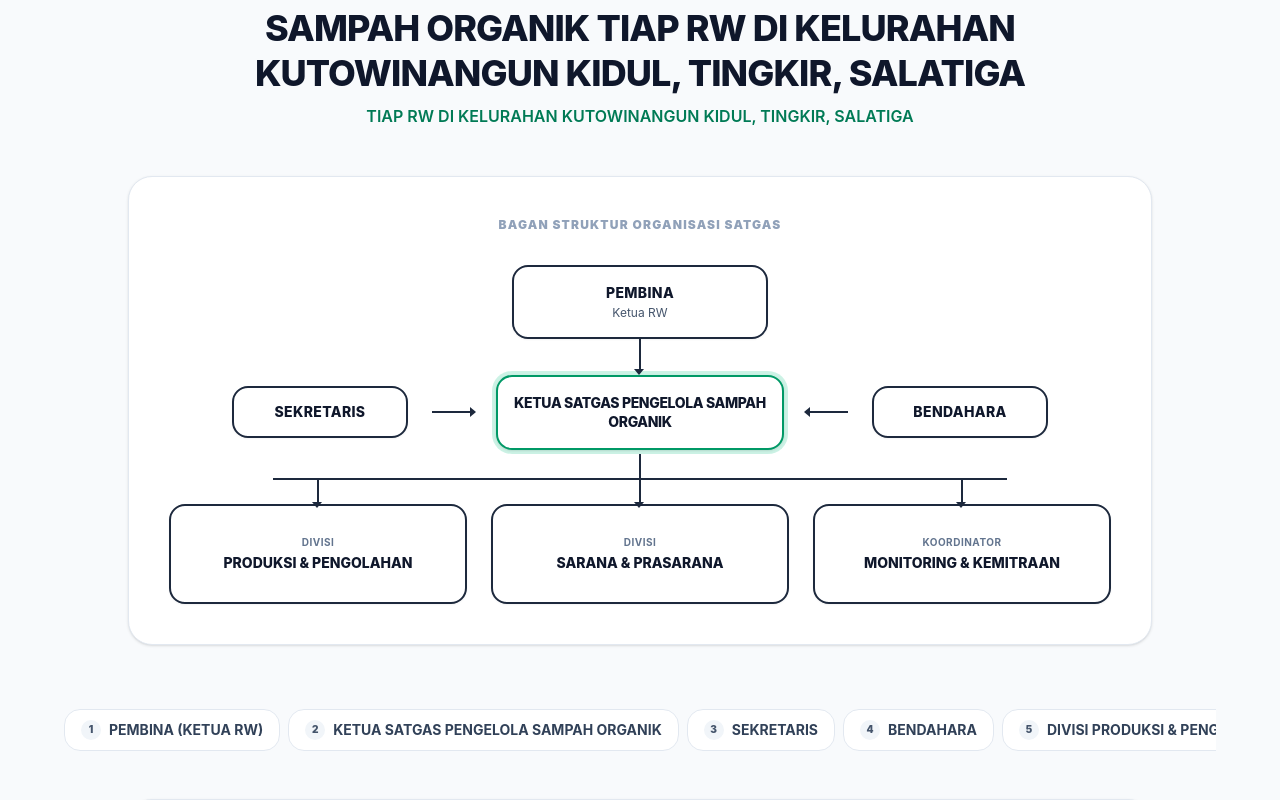
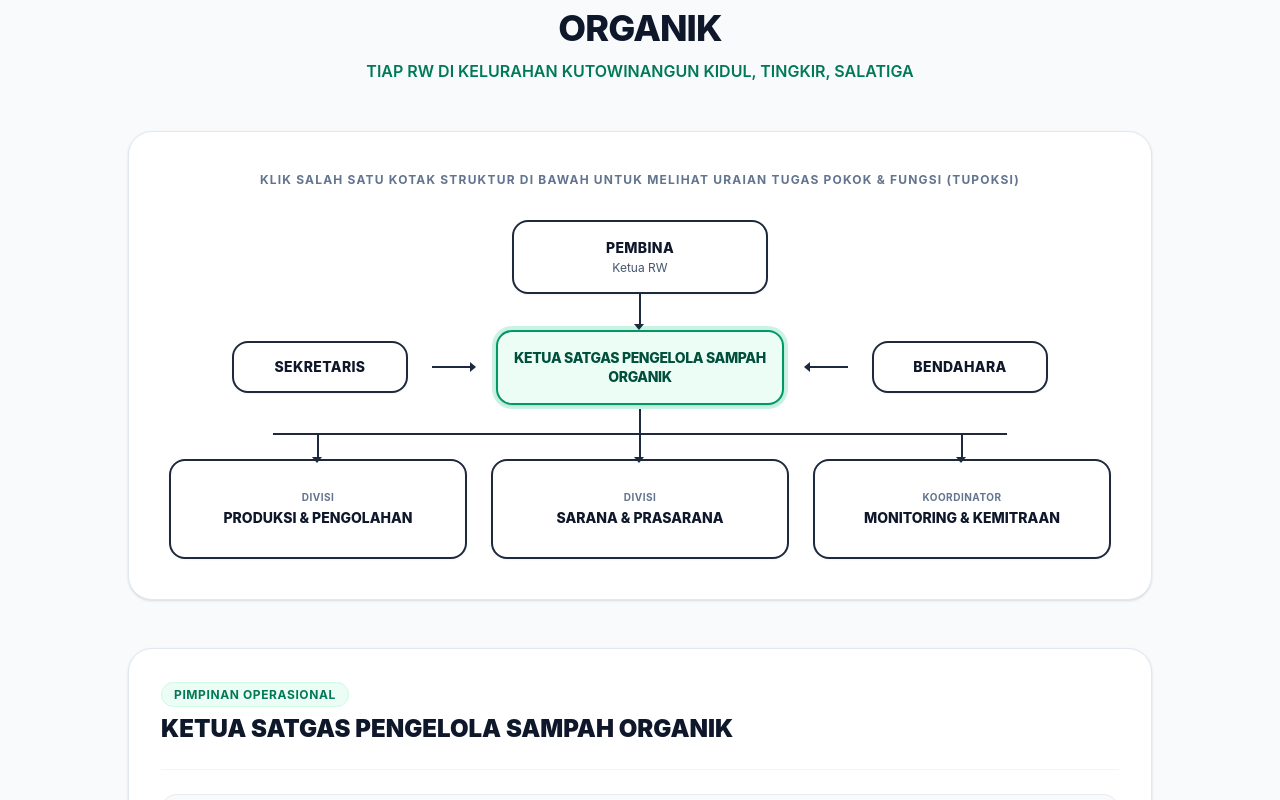
Before and after one commit to Irfansyah-hanif/EcoZyme.id, a React (Vite) app: page / in a window 1280 px wide. Shown: the part 7040-7840 px from the top of the page. Built offline with nearby package versions, Linux system fonts and the light colour scheme.

Commit message:
fix(tupoksi): match satgasData string IDs and unify chart click interaction

```diff
--- a/src/components/Tupoksi.jsx
+++ b/src/components/Tupoksi.jsx
@@ -7,13 +7,7 @@ import {
   FileText,
   Target,
   Award,
-  Layers,
-  Shield,
-  User,
-  Wrench,
-  Recycle,
-  FileSpreadsheet,
-  Wallet
+  Layers
 } from 'lucide-react';
 import { satgasHeader, satgasData } from '../data/satgasData';
 
@@ -41,11 +35,11 @@ export default function Tupoksi({ activeTupoksi, setActiveTupoksi }) {
           </p>
         </div>
 
-        {/* 🌳 BAGAN STRUKTUR ORGANISASI VISUAL */}
-        <div className="w-full max-w-5xl mx-auto mb-16 bg-white rounded-3xl p-6 sm:p-10 border border-slate-200 shadow-sm">
-          <h3 className="text-center text-xs font-black text-slate-400 uppercase tracking-widest mb-8">
-            Bagan Struktur Organisasi Satgas
-          </h3>
+        {/* 🌳 BAGAN STRUKTUR ORGANISASI VISUAL (FUNGSI DUAL: BAGAN & TOMBOL PENGUBAH TUPOKSI) */}
+        <div className="w-full max-w-5xl mx-auto mb-12 bg-white rounded-3xl p-6 sm:p-10 border border-slate-200 shadow-sm">
+          <p className="text-center text-xs font-bold text-slate-500 uppercase tracking-widest mb-8">
+            Klik salah satu kotak struktur di bawah untuk melihat Uraian Tugas Pokok & Fungsi (Tupoksi)
+          </p>
 
           <div className="flex flex-col items-center">
 
@@ -54,14 +48,14 @@ export default function Tupoksi({ activeTupoksi, setActiveTupoksi }) {
               <button
                 type="button"
                 onClick={() => setTab('pembina')}
-                className={`w-64 bg-white rounded-2xl border-2 p-4 text-center transition-all hover:scale-102 cursor-pointer shadow-xs ${
+                className={`w-64 rounded-2xl border-2 p-4 text-center transition-all hover:scale-102 cursor-pointer shadow-xs ${
                   currentKey === 'pembina'
-                    ? 'border-emerald-600 ring-4 ring-emerald-500/20 bg-emerald-50/30'
-                    : 'border-slate-800 hover:border-emerald-500'
+                    ? 'border-emerald-600 ring-4 ring-emerald-500/20 bg-emerald-50 text-emerald-900 font-bold'
+                    : 'bg-white border-slate-800 hover:border-emerald-500 text-slate-900'
                 }`}
               >
-                <h4 className="font-extrabold text-slate-900 text-sm tracking-wide">PEMBINA</h4>
-                <p className="text-xs text-slate-600 mt-0.5">Ketua RW</p>
+                <h4 className="font-extrabold text-sm tracking-wide">PEMBINA</h4>
+                <p className="text-xs text-slate-600 mt-0.5 font-normal">Ketua RW</p>
               </button>
 
               {/* Garis Panah Bawah */}
@@ -77,13 +71,13 @@ export default function Tupoksi({ activeTupoksi, setActiveTupoksi }) {
               <button
                 type="button"
                 onClick={() => setTab('sekretaris')}
-                className={`w-36 sm:w-44 bg-white rounded-2xl border-2 p-3.5 text-center transition-all hover:scale-102 cursor-pointer shadow-xs ${
+                className={`w-36 sm:w-44 rounded-2xl border-2 p-3.5 text-center transition-all hover:scale-102 cursor-pointer shadow-xs ${
                   currentKey === 'sekretaris'
-                    ? 'border-emerald-600 ring-4 ring-emerald-500/20 bg-emerald-50/30'
-                    : 'border-slate-800 hover:border-emerald-500'
+                    ? 'border-emerald-600 ring-4 ring-emerald-500/20 bg-emerald-50 text-emerald-900 font-bold'
+                    : 'bg-white border-slate-800 hover:border-emerald-500 text-slate-900'
                 }`}
               >
-                <h4 className="font-extrabold text-slate-900 text-xs sm:text-sm tracking-wide">SEKRETARIS</h4>
+                <h4 className="font-extrabold text-xs sm:text-sm tracking-wide">SEKRETARIS</h4>
               </button>
 
               {/* Garis Panah Kiri ke Ketua */}
@@ -95,13 +89,13 @@ export default function Tupoksi({ activeTupoksi, setActiveTupoksi }) {
               <button
                 type="button"
                 onClick={() => setTab('ketua')}
-                className={`w-64 sm:w-72 bg-white rounded-2xl border-2 p-4 text-center transition-all hover:scale-102 cursor-pointer shadow-sm ${
+                className={`w-64 sm:w-72 rounded-2xl border-2 p-4 text-center transition-all hover:scale-102 cursor-pointer shadow-sm ${
                   currentKey === 'ketua'
-                    ? 'border-emerald-600 ring-4 ring-emerald-500/20 bg-emerald-50/30'
-                    : 'border-slate-800 hover:border-emerald-500'
+                    ? 'border-emerald-600 ring-4 ring-emerald-500/20 bg-emerald-50 text-emerald-900 font-bold'
+                    : 'bg-white border-slate-800 hover:border-emerald-500 text-slate-900'
                 }`}
               >
-                <h4 className="font-extrabold text-slate-900 text-xs sm:text-sm tracking-tight leading-snug">
+                <h4 className="font-extrabold text-xs sm:text-sm tracking-tight leading-snug">
                   KETUA SATGAS PENGELOLA SAMPAH ORGANIK
                 </h4>
               </button>
@@ -115,13 +109,13 @@ export default function Tupoksi({ activeTupoksi, setActiveTupoksi }) {
               <button
                 type="button"
                 onClick={() => setTab('bendahara')}
-                className={`w-36 sm:w-44 bg-white rounded-2xl border-2 p-3.5 text-center transition-all hover:scale-102 cursor-pointer shadow-xs ${
+                className={`w-36 sm:w-44 rounded-2xl border-2 p-3.5 text-center transition-all hover:scale-102 cursor-pointer shadow-xs ${
                   currentKey === 'bendahara'
-                    ? 'border-emerald-600 ring-4 ring-emerald-500/20 bg-emerald-50/30'
-                    : 'border-slate-800 hover:border-emerald-500'
+                    ? 'border-emerald-600 ring-4 ring-emerald-500/20 bg-emerald-50 text-emerald-900 font-bold'
+                    : 'bg-white border-slate-800 hover:border-emerald-500 text-slate-900'
                 }`}
               >
-                <h4 className="font-extrabold text-slate-900 text-xs sm:text-sm tracking-wide">BENDAHARA</h4>
+                <h4 className="font-extrabold text-xs sm:text-sm tracking-wide">BENDAHARA</h4>
               </button>
 
             </div>
@@ -143,14 +137,14 @@ export default function Tupoksi({ activeTupoksi, setActiveTupoksi }) {
                 <button
                   type="button"
                   onClick={() => setTab('produksi')}
-                  className={`w-full bg-white rounded-2xl border-2 p-3 sm:p-4 text-center transition-all hover:scale-102 cursor-pointer min-h-[100px] flex flex-col justify-center items-center shadow-xs ${
+                  className={`w-full rounded-2xl border-2 p-3 sm:p-4 text-center transition-all hover:scale-102 cursor-pointer min-h-[100px] flex flex-col justify-center items-center shadow-xs ${
                     currentKey === 'produksi'
-                      ? 'border-emerald-600 ring-4 ring-emerald-500/20 bg-emerald-50/30'
-                      : 'border-slate-800 hover:border-emerald-500'
+                      ? 'border-emerald-600 ring-4 ring-emerald-500/20 bg-emerald-50 text-emerald-900 font-bold'
+                      : 'bg-white border-slate-800 hover:border-emerald-500 text-slate-900'
                   }`}
                 >
-                  <span className="text-[10px] font-bold text-slate-500 uppercase tracking-wider mb-1">DIVISI</span>
-                  <h4 className="font-extrabold text-slate-900 text-xs sm:text-sm leading-tight">
+                  <span className="text-[10px] font-bold uppercase tracking-wider mb-1 text-slate-500">DIVISI</span>
+                  <h4 className="font-extrabold text-xs sm:text-sm leading-tight">
                     PRODUKSI & PENGOLAHAN
                   </h4>
                 </button>
@@ -164,14 +158,14 @@ export default function Tupoksi({ activeTupoksi, setActiveTupoksi }) {
                 <button
                   type="button"
                   onClick={() => setTab('sarpras')}
-                  className={`w-full bg-white rounded-2xl border-2 p-3 sm:p-4 text-center transition-all hover:scale-102 cursor-pointer min-h-[100px] flex flex-col justify-center items-center shadow-xs ${
+                  className={`w-full rounded-2xl border-2 p-3 sm:p-4 text-center transition-all hover:scale-102 cursor-pointer min-h-[100px] flex flex-col justify-center items-center shadow-xs ${
                     currentKey === 'sarpras'
-                      ? 'border-emerald-600 ring-4 ring-emerald-500/20 bg-emerald-50/30'
-                      : 'border-slate-800 hover:border-emerald-500'
+                      ? 'border-emerald-600 ring-4 ring-emerald-500/20 bg-emerald-50 text-emerald-900 font-bold'
+                      : 'bg-white border-slate-800 hover:border-emerald-500 text-slate-900'
                   }`}
                 >
-                  <span className="text-[10px] font-bold text-slate-500 uppercase tracking-wider mb-1">DIVISI</span>
-                  <h4 className="font-extrabold text-slate-900 text-xs sm:text-sm leading-tight">
+                  <span className="text-[10px] font-bold uppercase tracking-wider mb-1 text-slate-500">DIVISI</span>
+                  <h4 className="font-extrabold text-xs sm:text-sm leading-tight">
                     SARANA & PRASARANA
                   </h4>
                 </button>
@@ -185,14 +179,14 @@ export default function Tupoksi({ activeTupoksi, setActiveTupoksi }) {
                 <button
                   type="button"
                   onClick={() => setTab('monev')}
-                  className={`w-full bg-white rounded-2xl border-2 p-3 sm:p-4 text-center transition-all hover:scale-102 cursor-pointer min-h-[100px] flex flex-col justify-center items-center shadow-xs ${
+                  className={`w-full rounded-2xl border-2 p-3 sm:p-4 text-center transition-all hover:scale-102 cursor-pointer min-h-[100px] flex flex-col justify-center items-center shadow-xs ${
                     currentKey === 'monev'
-                      ? 'border-emerald-600 ring-4 ring-emerald-500/20 bg-emerald-50/30'
-                      : 'border-slate-800 hover:border-emerald-500'
+                      ? 'border-emerald-600 ring-4 ring-emerald-500/20 bg-emerald-50 text-emerald-900 font-bold'
+                      : 'bg-white border-slate-800 hover:border-emerald-500 text-slate-900'
                   }`}
                 >
-                  <span className="text-[10px] font-bold text-slate-500 uppercase tracking-wider mb-1">KOORDINATOR</span>
-                  <h4 className="font-extrabold text-slate-900 text-xs sm:text-sm leading-tight">
+                  <span className="text-[10px] font-bold uppercase tracking-wider mb-1 text-slate-500">KOORDINATOR</span>
+                  <h4 className="font-extrabold text-xs sm:text-sm leading-tight">
                     MONITORING & KEMITRAAN
                   </h4>
                 </button>
@@ -203,29 +197,7 @@ export default function Tupoksi({ activeTupoksi, setActiveTupoksi }) {
           </div>
         </div>
 
-        {/* Tab Tombol Navigasi Cepat (1-7) */}
-        <div className="flex items-center gap-2 overflow-x-auto pb-4 mb-8 no-scrollbar scroll-smooth">
-          {satgasData.map((item, index) => (
-            <button
-              key={item.id}
-              onClick={() => setTab(item.id)}
-              className={`px-4 py-2.5 rounded-2xl font-bold text-xs sm:text-sm whitespace-nowrap transition-all duration-200 cursor-pointer flex items-center gap-2 shrink-0 border ${
-                currentKey === item.id
-                  ? 'bg-emerald-600 border-emerald-600 text-white shadow-md'
-                  : 'bg-white border-slate-200 text-slate-700 hover:bg-slate-100'
-              }`}
-            >
-              <span className={`w-5 h-5 rounded-full text-[10px] flex items-center justify-center font-black ${
-                currentKey === item.id ? 'bg-white text-emerald-700' : 'bg-slate-100 text-slate-600'
-              }`}>
-                {index + 1}
-              </span>
-              <span>{item.title}</span>
-            </button>
-          ))}
-        </div>
-
-        {/* Detail Tupoksi (Poin a - g) */}
+        {/* Panel Detail Tupoksi (Akan otomatis berganti sesuai posisi yang diklik di bagan) */}
         <div className="w-full max-w-5xl mx-auto bg-white rounded-3xl p-6 sm:p-8 border border-slate-200 shadow-sm transition-all duration-300">
 
           <div className="flex flex-col sm:flex-row sm:items-center justify-between gap-4 pb-6 border-b border-slate-100 mb-6">
--- a/src/data/satgasData.js
+++ b/src/data/satgasData.js
@@ -1,5 +1,5 @@
 export const satgasHeader = {
-  title: "USULAN STRUKTUR PENGURUS PENGELOLA SAMPAH ORGANIK TIAP RW DI KELURAHAN KUTOWINANGUN KIDUL, TINGKIR, SALATIGA",
+  title: "STRUKTUR PENGURUS PENGELOLA SAMPAH ORGANIK",
   subtitle: "TIAP RW DI KELURAHAN KUTOWINANGUN KIDUL, TINGKIR, SALATIGA",
   summaryTitle: "URAIAN TUGAS POKOK FUNGSI",
   summaryDesc: "Struktur pengurus pengelola sampah organik di Kelurahan Kutowinangun Kidul"
@@ -7,7 +7,7 @@ export const satgasHeader = {
 
 export const satgasData = [
   {
-    id: 1,
+    id: "pembina",
     title: "PEMBINA (KETUA RW)",
     badge: "Pembina Utama",
     ringkasan: "Memberikan arahan, pembinaan, dan pengawasan terhadap pelaksanaan pengelolaan sampah organik di tingkat RW agar berjalan sesuai tujuan.",
@@ -44,7 +44,7 @@ export const satgasData = [
     ]
   },
   {
-    id: 2,
+    id: "ketua",
     title: "KETUA SATGAS PENGELOLA SAMPAH ORGANIK",
     badge: "Pimpinan Operasional",
     ringkasan: "Memimpin seluruh kegiatan operasional pengelolaan sampah organik di wilayah RW.",
@@ -83,7 +83,7 @@ export const satgasData = [
     ]
   },
   {
-    id: 3,
+    id: "sekretaris",
     title: "SEKRETARIS",
     badge: "Administrasi",
     ringkasan: "Mengelola seluruh administrasi organisasi Satgas.",
@@ -117,7 +117,7 @@ export const satgasData = [
     ]
   },
   {
-    id: 4,
+    id: "bendahara",
     title: "BENDAHARA",
     badge: "Keuangan",
     ringkasan: "Mengelola seluruh administrasi dan keuangan Satgas.",
@@ -150,7 +150,7 @@ export const satgasData = [
     ]
   },
   {
-    id: 5,
+    id: "produksi",
     title: "DIVISI PRODUKSI & PENGOLAHAN",
     badge: "Divisi Teknis",
     ringkasan: "Melaksanakan pengolahan sampah organik menjadi produk yang bernilai guna.",
@@ -183,7 +183,7 @@ export const satgasData = [
     ]
   },
   {
-    id: 6,
+    id: "sarpras",
     title: "DIVISI SARANA & PRASARANA",
     badge: "Divisi Logistik",
     ringkasan: "Mengelola seluruh fasilitas pendukung pengelolaan sampah organik.",
@@ -215,7 +215,7 @@ export const satgasData = [
     ]
   },
   {
-    id: 7,
+    id: "monev",
     title: "DIVISI MONITORING & KEMITRAAN",
     badge: "Divisi Humas & Monev",
     ringkasan: "Melaksanakan kegiatan monitoring, evaluasi, pendampingan, serta membangun dan memelihara kemitraan dengan berbagai pihak guna mendukung keberlanjutan pengelolaan sampah organik di tingkat RW.",
```
